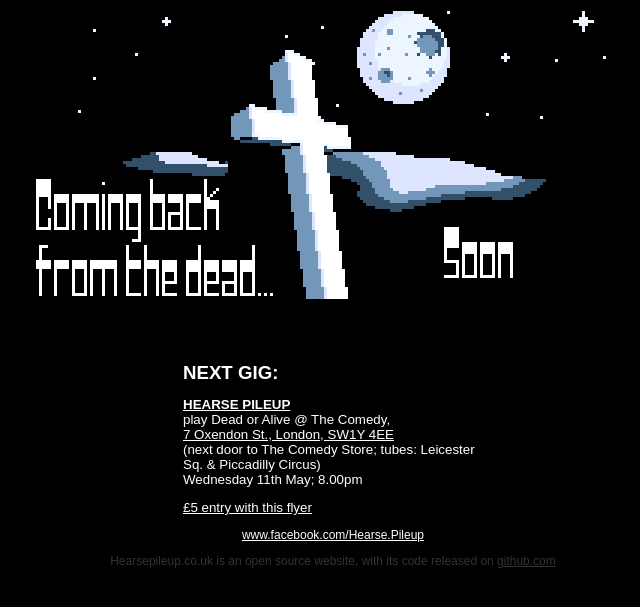
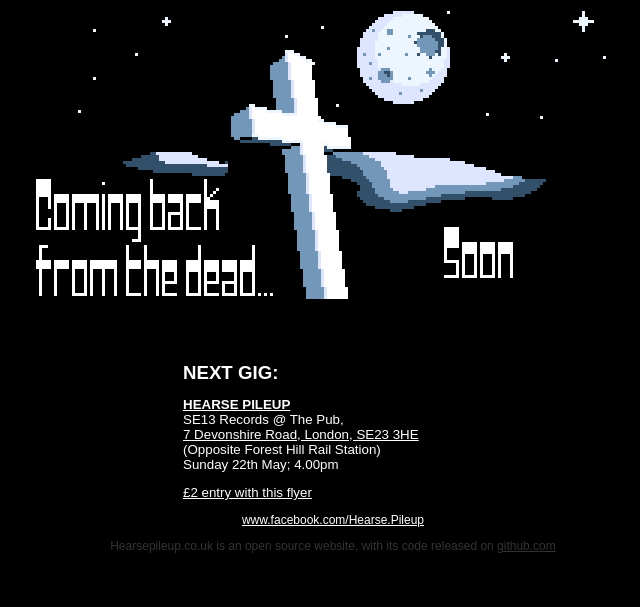
Before and after one commit to Gaffen/hearsepileup.de, a PHP site: page / in a window 1280 px wide. Shown: the part 109-716 px from the top of the page, without its empty margins (307-947 px from the left). Run offline with PHP 8.4, Linux system fonts and the light colour scheme; some libraries are stand-ins or nearby versions.

Commit message:
New Gig added, plus IE bug flagged

```diff
--- a/php/11052011.php
+++ b/php/22052011.php
@@ -1,5 +1,5 @@
 <?php
-header('Content-disposition: attachment; filename=images/flyers/11052011.png');
+header('Content-disposition: attachment; filename=images/flyers/22052011.png');
 header('Content-type: image/png');
-readfile('http://www.hearsepileup.co.uk/images/flyers/11052011.png');
+readfile('http://www.hearsepileup.co.uk/images/flyers/22052011.png');
 ?>
--- a/php/gigs.php
+++ b/php/gigs.php
@@ -1,7 +1,7 @@
 <h1>NEXT GIG:</h1>
-<p><strong><a href="images/flyers/11052011.png" rel="lightbox" title="DOA @ The Comedy 11/05/2011">HEARSE PILEUP</strong><br /> </a>
-play Dead or Alive @ The Comedy,<br />
-<a href="http://maps.google.co.uk/maps?f=q&amp;source=s_q&amp;hl=en&amp;geocode=&amp;q=7+Oxendon+St.,+London,+SW1Y+4EE+&amp;ie=UTF8&amp;hq=&amp;hnear=7+Oxendon+St,+London+SW1Y+4EE,+United+Kingdom&amp;z=16" target="_blank">7 Oxendon St., London, SW1Y 4EE</a> <br />
-(next door to The Comedy Store; tubes: Leicester Sq. &amp; Piccadilly Circus) <br />
-Wednesday 11th May; 8.00pm</p>
-<p><a href="php/11052011.php" title="DOA @ The Comedy 11/05/2011">&pound;5 entry with this flyer</a>
+<p><strong><a href="images/flyers/22052011.png" rel="lightbox" title="SE13 RECORDS @ The HOB 22/05/2011">HEARSE PILEUP</strong><br /> </a>
+SE13 Records @ The Pub,<br />
+<a href="http://maps.google.co.uk/maps?ie=UTF8&q=the+hob+forest+hill&fb=1&gl=uk&hq=the+hob+forest+hill&hnear=0x48761b5dedeb3be5:0x54f085cb18ec65c9,Islington&hl=en&view=map&cid=2754844324650035941&z=16&iwloc=A" target="_blank">7 Devonshire Road, London, SE23 3HE</a> <br />
+(Opposite Forest Hill Rail Station) <br />
+Sunday 22th May; 4.00pm</p>
+<p><a href="php/22052011.php" title="DOA @ The Comedy 11/05/2011">&pound;2 entry with this flyer</a>
```
Also changed, not shown: images/flyers/22052011.png (added), 1 other file.
